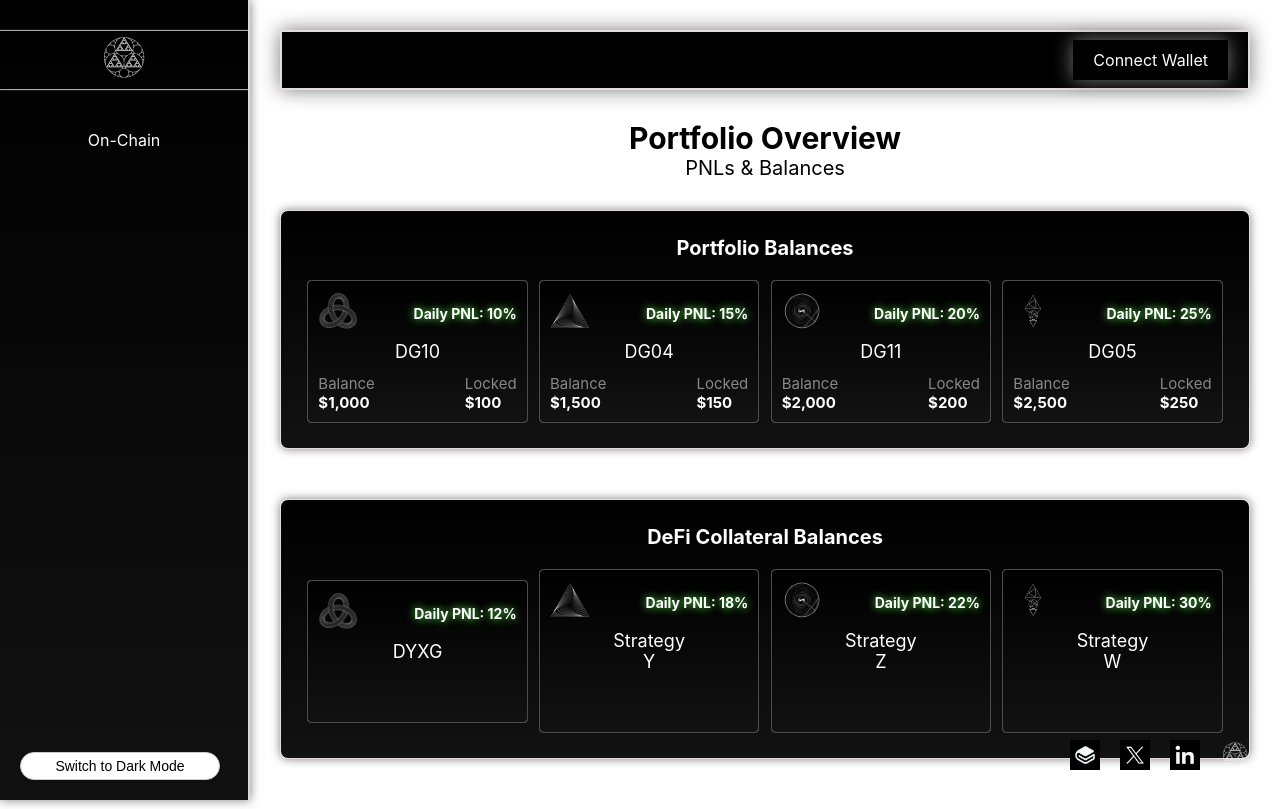
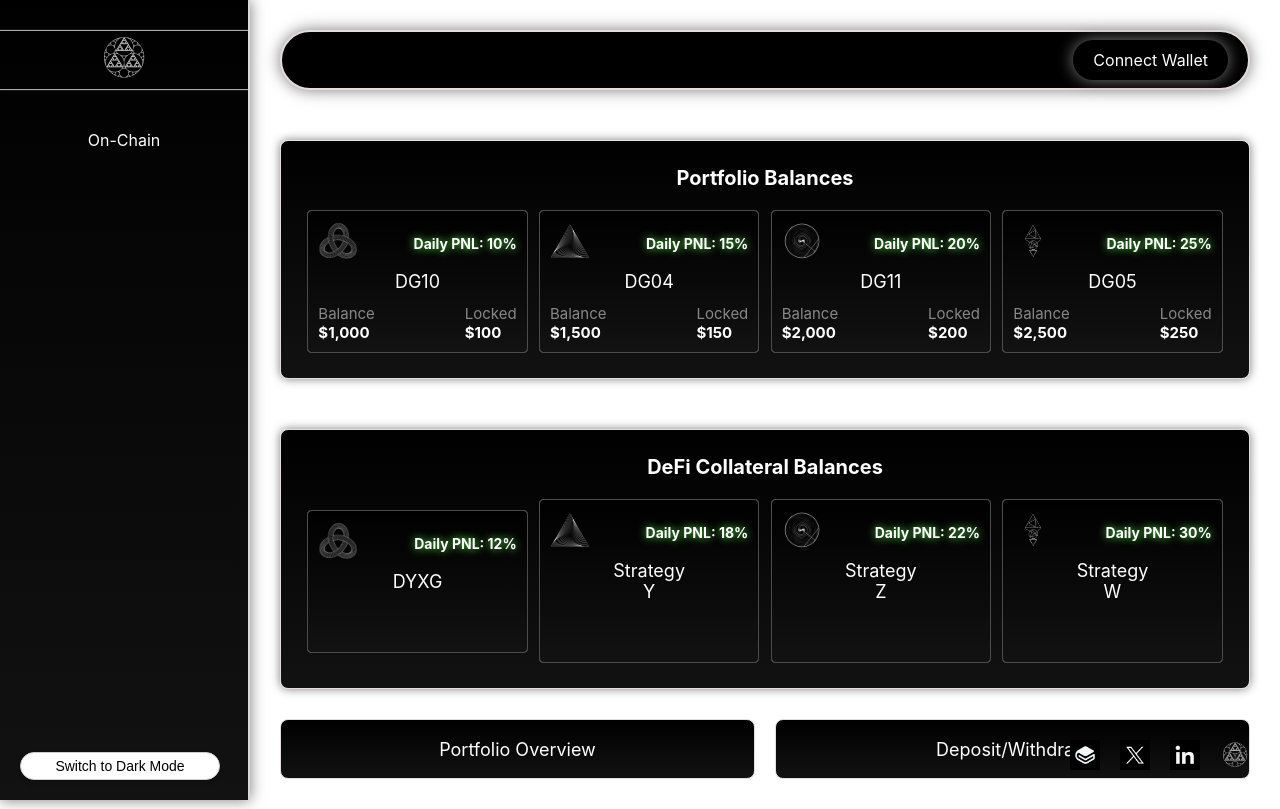
Before and after one commit to danish0501/Devine-Group, a React (Create React App) app: page /portfolio in a window 1280 px wide. Built offline with nearby package versions, Linux system fonts and the light colour scheme.

Commit message:
Some Changes in Portfolio Page

```diff
--- a/src/components/DevineReserve/DevineReserve.css
+++ b/src/components/DevineReserve/DevineReserve.css
@@ -60,7 +60,7 @@
     padding: 20px;
     width: 100%;
     max-width: 45%;
-    box-shadow: 0 0 20px rgb(123, 123, 123);
+    box-shadow: 0 0 14px rgb(123, 123, 123);
     border: 2px solid #d9d9d9;
     display: flex;
     flex-direction: column;
@@ -68,11 +68,6 @@
     cursor: pointer;
     height: 300px;
     position: relative;
-}
-
-[data-theme="dark"] .reserve-box {
-    box-shadow: 0px 0px 12px #ADD8E6;
-    border: 1px solid #ADD8E6;
 }
 
 .reserve-box img {
--- a/src/components/Header/Header.css
+++ b/src/components/Header/Header.css
@@ -6,12 +6,8 @@
     justify-content: center;
     align-items: center;
     border: 2px solid #e4dbdb;
-    box-shadow: 0 0 20px rgb(123, 123, 123);
-}
-
-[data-theme="dark"] .Header {
-    box-shadow: 0px 0px 15px #ADD8E6;
-    border: 1px solid #ADD8E6;
+    border-radius: 40px;
+    box-shadow: 0 0 16px rgb(123, 123, 123);
 }
 
 .Header-container {
@@ -30,11 +26,8 @@
     color: #FFF;
     height: 70%;
     cursor: pointer;
-    box-shadow: 0 0 20px rgb(123, 123, 123);
-}
-
-[data-theme="dark"] .Header-info {
-    box-shadow: 0px 0px 14px #ADD8E6;
+    border-radius: 40px;
+    box-shadow: 0 0 16px rgb(123, 123, 123);
 }
 
 .Header-info .connect-wallet {
--- a/src/components/HedgePool/HedgePool.css
+++ b/src/components/HedgePool/HedgePool.css
@@ -71,11 +71,6 @@
     box-shadow: 0 8px 16px rgba(0, 0, 0, 0.8);
 }
 
-[data-theme="dark"] .hedge-button:hover {
-    box-shadow: 0 4px 6px #ADD8E6;
-    border: 1px solid #ADD8E6;
-}
-
 .pool-logo {
     width: 32px;
     height: 32px;
--- a/src/components/OffChainDeposit/OffChainDeposit.css
+++ b/src/components/OffChainDeposit/OffChainDeposit.css
@@ -27,7 +27,7 @@
 
 .offchain-metrics-bar {
     background: #000;
-    box-shadow: 0 0 20px rgb(123, 123, 123);
+    box-shadow: 0 0 12px rgb(123, 123, 123);
     width: 100%;
     margin: 40px 0;
     display: flex;
@@ -36,11 +36,6 @@
     padding: 10px 20px;
     border-radius: 8px;
     border: 2px solid #e4dbdb;
-}
-
-[data-theme="dark"] .offchain-metrics-bar {
-    box-shadow: 0px 0px 12px #ADD8E6;
-    border: 1px solid #ADD8E6;
 }
 
 .offchain-metric {
@@ -81,7 +76,7 @@
 
 .offchain-containers {
     background: #000;
-    box-shadow: 0 0 20px rgb(123, 123, 123);
+    box-shadow: 0 0 14px rgb(123, 123, 123);
     border: 2px solid #d9d9d9;
     border-radius: 10px;
     padding: 20px;
@@ -94,11 +89,6 @@
     align-items: center;
     gap: 15px;
     margin-top: 50px;
-}
-
-[data-theme="dark"] .offchain-containers {
-    box-shadow: 0px 0px 12px #ADD8E6;
-    border: 1px solid #ADD8E6;
 }
 
 .offchain-header {
--- a/src/components/OverviewStrategies/Overview.css
+++ b/src/components/OverviewStrategies/Overview.css
@@ -62,11 +62,6 @@
     cursor: pointer;
     height: 300px;
     position: relative;
-}
-
-[data-theme="dark"] .overview-strategy-box {
-    box-shadow: 0px 0px 12px #ADD8E6;
-    border: 1px solid #ADD8E6;
 }
 
 .overview-strategy-box img {
--- a/src/components/Portfolio/Portfolio.css
+++ b/src/components/Portfolio/Portfolio.css
@@ -47,6 +47,7 @@
     gap: 50px;
     width: 100%;
     height: auto;
+    margin-top: 50px;
 }
 
 .portfolio-box {
@@ -58,11 +59,6 @@
     width: 100%;
     display: flex;
     flex-direction: column;
-}
-
-[data-theme="dark"] .portfolio-box {
-    box-shadow: 0px 0px 8px #ADD8E6;
-    border: 1px solid #ADD8E6;
 }
 
 .portfolio-box h2 {
@@ -108,11 +104,6 @@
     width: 24%;
     cursor: pointer;
     transition: transform 0.3s ease-in-out;
-}
-
-[data-theme="dark"] .portfolio-strategy {
-    box-shadow: 0px 0px 2px #ADD8E6;
-    border: 0.1px solid #ADD8E6;
 }
 
 .portfolio-strategy:hover {
@@ -172,6 +163,31 @@
     font-size: 15px;
     font-weight: bold;
     color: #FFF;
+}
+
+.portfolio-buttons {
+    width: 100%;
+    display: flex;
+    align-items: center;
+    justify-content: center;
+    gap: 20px;
+    margin-top: 30px;
+}
+
+.portfolio-button {
+    width: 50%;
+    height: 60px;
+    border-radius: 8px;
+    border: 1px solid #e4dbdb;
+    background-color: #000;
+    background: linear-gradient(to bottom, #000000, #121212);
+    cursor: pointer;
+    display: flex;
+    align-items: center;
+    justify-content: center;
+    color: #FFF;
+    font-size: 18px;
+    text-decoration: none;
 }
 
 .reserve-modal-overlay {
@@ -259,6 +275,20 @@
         width: 95%;
         padding: 20px;
     }
+
+    .portfolio-button {
+        height: 50px;
+    }
+}
+
+@media (max-width: 425px) {
+    .portfolio-buttons {
+        flex-direction: column;
+    }
+
+    .portfolio-button {
+        width: 100%;
+    }
 }
 
 @media (max-width: 375px) {
--- a/src/components/Portfolio/Portfolio.js
+++ b/src/components/Portfolio/Portfolio.js
@@ -8,6 +8,7 @@ import dg10Logo from "../../assets/DG10logo.png";
 import dg11Logo from "../../assets/DG11logo.png";
 import dg04Logo from "../../assets/DG04logo.png";
 import dg05Logo from "../../assets/DG05logo.png";
+import { Link } from 'react-router-dom';
 
 
 const Portfolio = () => {
@@ -75,11 +76,11 @@ const Portfolio = () => {
                 <div className="portfolio">
 
                     {isMobile ? <Navbar /> : <Header />}
-
+{/*
                     <div className="portfolio-intro-section">
                         <h2>Portfolio Overview</h2>
                         <p>PNLs & Balances</p>
-                    </div>
+                    </div> */}
 
                     {/* Portfolio Boxes Section */}
                     <div className="portfolio-boxes">
@@ -120,6 +121,16 @@ const Portfolio = () => {
                         ))}
                     </div>
 
+                    <div className="portfolio-buttons">
+                        <div className="portfolio-button">
+                            Portfolio Overview
+                        </div>
+
+                        <Link to="/vault" className="portfolio-button">
+                            Deposit/Withdraw
+                        </Link>
+                    </div>
+
                     {/* Floating Icons */}
                     <FloatingIcon />
 
--- a/src/components/Sidebar/Sidebar.css
+++ b/src/components/Sidebar/Sidebar.css
@@ -7,17 +7,12 @@
     flex-direction: column;
     align-items: center;
     padding: 30px 0;
-    box-shadow: 0 0 10px rgb(123, 123, 123);
+    box-shadow: 0 0 14px rgb(123, 123, 123);
     border-right: 2px solid #d9d9d9;
     position: fixed;
     top: 0;
     left: 0;
     z-index: 1000;
-}
-
-[data-theme="dark"] .sidebar {
-    box-shadow: 0px 0px 8px #ADD8E6;
-    border-right: 1px solid #ADD8E6;
 }
 
 .logo-container {
@@ -30,11 +25,6 @@
     border-top: 0.1px solid #aaaaaa;
     border-bottom: 0.1px solid #aaaaaa;
     box-shadow: 0px 0px 1px rgba(255, 255, 255, 0.5);
-}
-
-[data-theme="dark"] .logo-container {
-    border-top: 0.1px solid #ADD8E6;
-    border-bottom: 0.1px solid #ADD8E6;
 }
 
 .logo {
--- a/src/components/Vault/Vault.css
+++ b/src/components/Vault/Vault.css
@@ -27,7 +27,7 @@
 
 .vault-metrics-bar {
     background: #000;
-    box-shadow: 0 0 20px rgb(123, 123, 123);
+    box-shadow: 0 0 12px rgb(123, 123, 123);
     width: 100%;
     margin: 40px 0;
     display: flex;
@@ -36,11 +36,6 @@
     padding: 10px 20px;
     border-radius: 8px;
     border: 2px solid #e4dbdb;
-}
-
-[data-theme="dark"] .vault-metrics-bar {
-    box-shadow: 0px 0px 12px #ADD8E6;
-    border: 1px solid #ADD8E6;
 }
 
 .vault-metric {
@@ -108,7 +103,7 @@
 
 .vault-containers {
     background: #000;
-    box-shadow: 0 0 20px rgb(123, 123, 123);
+    box-shadow: 0 0 14px rgb(123, 123, 123);
     border: 2px solid #d9d9d9;
     border-radius: 10px;
     padding: 20px;
@@ -121,11 +116,6 @@
     align-items: center;
     gap: 15px;
     margin-top: 50px;
-}
-
-[data-theme="dark"] .vault-containers {
-    box-shadow: 0px 0px 12px #ADD8E6;
-    border: 1px solid #ADD8E6;
 }
 
 .vault-header {
```
